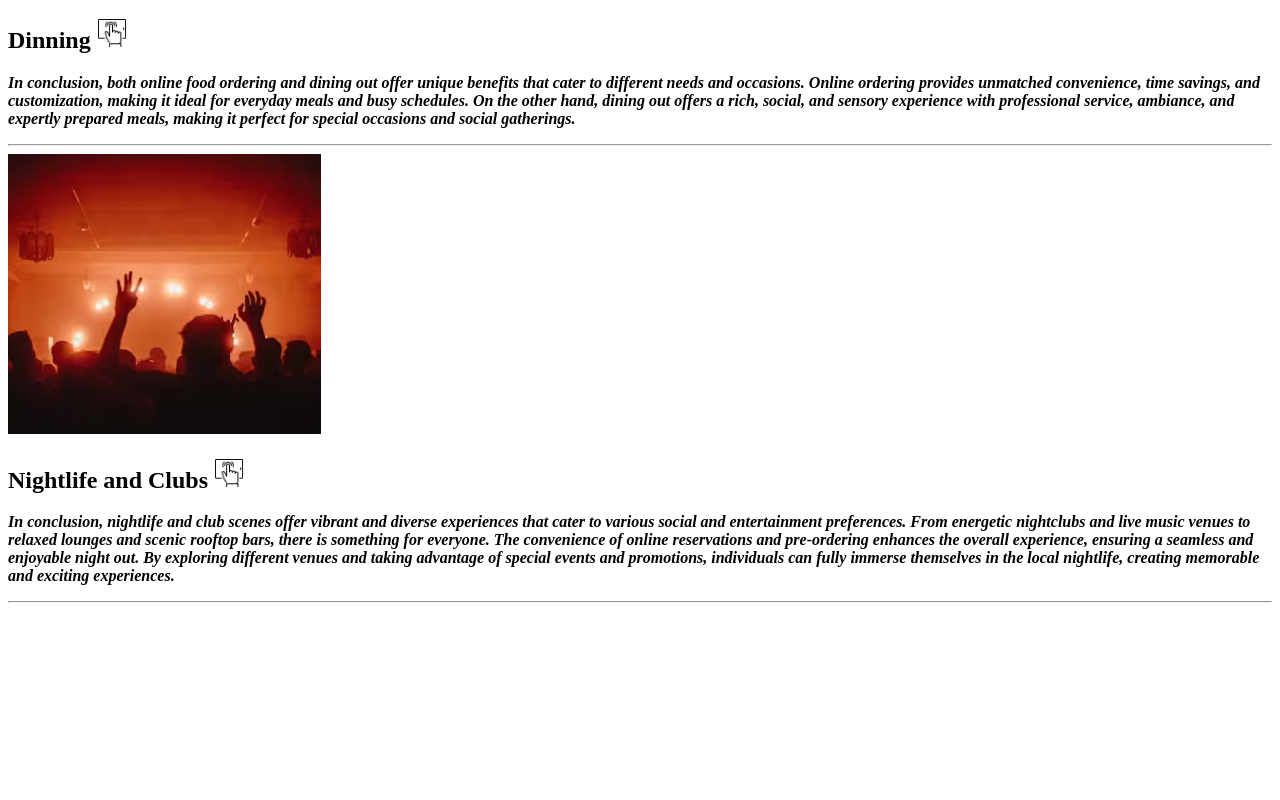
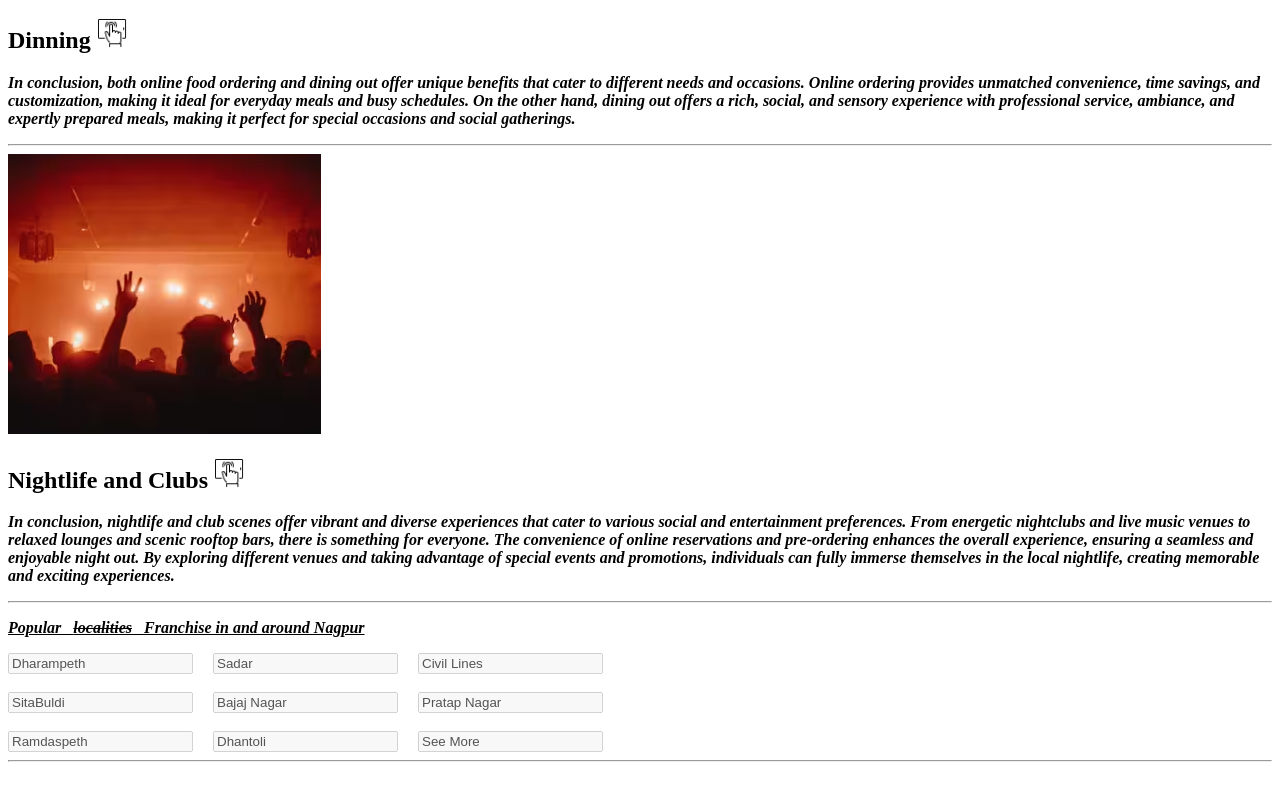
Before and after one commit to AbhiUgalmugale-29/icp9.0-html-github-group-project-1, a plain HTML site: page pages/restaurant_listing.html in a window 1280 px wide. Shown: the part 1449-2249 px from the top of the page. Before the commit the page ends 2060 px from the top, so only its background shows below. Drawn offline with Linux system fonts and the light colour scheme.

Commit message:
Added Input box to display Franchise

```diff
--- a/pages/restaurant_listing.html
+++ b/pages/restaurant_listing.html
@@ -88,7 +88,21 @@
 </div>
        <hr/>
 
+       <p><i><u><b>Popular &nbsp;&nbsp;<del>localities</del>&nbsp;&nbsp; Franchise in and around Nagpur</b></u></i></p>
 
+       <input type="text" value="Dharampeth" required disabled/>&nbsp;&nbsp;&nbsp;&nbsp;
+       <input type="text" value="Sadar" required disabled/>&nbsp;&nbsp;&nbsp;&nbsp;
+       <input type="text" value="Civil Lines" required disabled/>&nbsp;&nbsp;&nbsp;&nbsp;
+        <br/><br/>
+        <input type="text" value="SitaBuldi" required disabled/>&nbsp;&nbsp;&nbsp;&nbsp;
+        <input type="text" value="Bajaj Nagar" required disabled/>&nbsp;&nbsp;&nbsp;&nbsp;
+        <input type="text" value="Pratap Nagar" required disabled/>&nbsp;&nbsp;&nbsp;&nbsp;
+        <br/><br/>
+        <input type="text" value="Ramdaspeth" required disabled/>&nbsp;&nbsp;&nbsp;&nbsp;
+        <input type="text" value="Dhantoli" required disabled/>&nbsp;&nbsp;&nbsp;&nbsp;
+        <input type="text" value="See More" required disabled/>&nbsp;&nbsp;&nbsp;&nbsp;
+
+        <hr/><br/><br/>
 
 
 </body>
```
